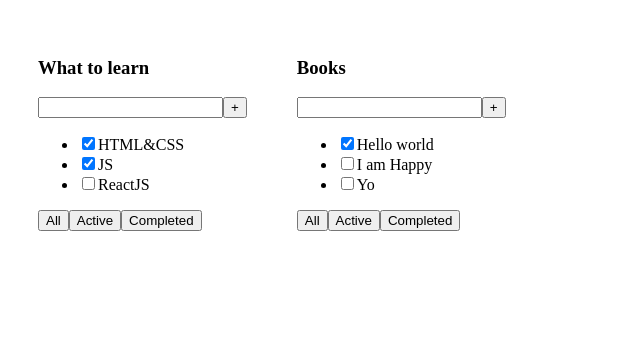
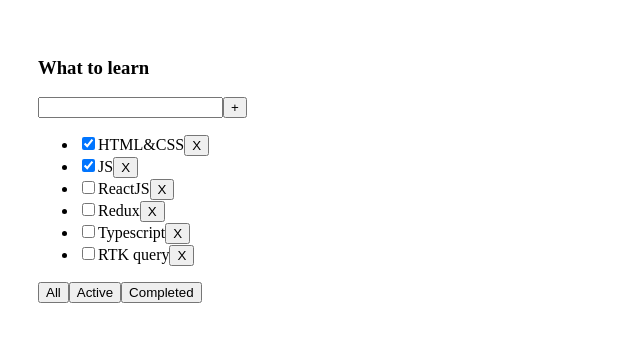
Before and after one commit to Yuliya9449/todo-list, a React (Vite) app: page / in a window 1280 px wide. Shown: the top 342 px of the page, without its empty margins (0-640 px from the left). Built offline with nearby package versions, Linux system fonts and the light colour scheme.

Commit message:
feat: add functions for delete task, change filter

```diff
--- a/package.json
+++ b/package.json
@@ -22,7 +22,8 @@
   },
   "dependencies": {
     "react": "^19.2.6",
-    "react-dom": "^19.2.6"
+    "react-dom": "^19.2.6",
+    "uuid": "^14.0.0"
   },
   "devDependencies": {
     "@eslint/js": "^10.0.1",
--- a/src/app/App.tsx
+++ b/src/app/App.tsx
@@ -1,29 +1,56 @@
+import { v1 } from 'uuid'
 import styles from './App.module.css'
 import { TodolistItem } from '@/features/TodolistItem'
+import { useMemo, useState } from 'react'
 
 export type Task = {
-  id: number
+  id: string
   title: string
   isDone: boolean
 }
 
+export type FilterValues = 'all' | 'active' | 'completed'
+
+const getFilteredTasks = (tasks: Task[], filter: FilterValues): Task[] => {
+  switch (filter) {
+    case 'active':
+      return tasks.filter((task) => !task.isDone)
+    case 'completed':
+      return tasks.filter((task) => task.isDone)
+    default:
+      return tasks
+  }
+}
+
 export const App = () => {
-  const tasks1: Task[] = [
-    { id: 1, title: 'HTML&CSS', isDone: true },
-    { id: 2, title: 'JS', isDone: true },
-    { id: 3, title: 'ReactJS', isDone: false },
-  ]
+  const [tasks, setTasks] = useState<Task[]>([
+    { id: v1(), title: 'HTML&CSS', isDone: true },
+    { id: v1(), title: 'JS', isDone: true },
+    { id: v1(), title: 'ReactJS', isDone: false },
+    { id: v1(), title: 'Redux', isDone: false },
+    { id: v1(), title: 'Typescript', isDone: false },
+    { id: v1(), title: 'RTK query', isDone: false },
+  ])
 
-  const tasks2: Task[] = [
-    { id: 1, title: 'Hello world', isDone: true },
-    { id: 2, title: 'I am Happy', isDone: false },
-    { id: 3, title: 'Yo', isDone: false },
-  ]
+  const [filter, setFilter] = useState<FilterValues>('all')
+
+  const filteredTasks = useMemo(() => getFilteredTasks(tasks, filter), [tasks, filter])
+
+  const deleteTask = (taskId: Task['id']) => {
+    const filteredTasks = tasks.filter((task) => {
+      return task.id !== taskId
+    })
+    setTasks(filteredTasks)
+  }
+
+  const changeFilter = (filter: FilterValues) => {
+    console.log('tuta')
+    setFilter(filter)
+  }
 
   return (
     <div className={styles.app}>
-      <TodolistItem title="What to learn" tasks={tasks1} />
-      <TodolistItem title="Books" tasks={tasks2} />
+      <TodolistItem title="What to learn" tasks={filteredTasks} deleteTask={deleteTask} changeFilter={changeFilter} />
     </div>
   )
 }
--- a/src/common/Button/Button.tsx
+++ b/src/common/Button/Button.tsx
@@ -1,7 +1,8 @@
 type Props = {
   title: string
+  onClick: () => void
 }
 
-export const Button = ({ title }: Props) => {
-  return <button>{title}</button>
+export const Button = ({ title, onClick }: Props) => {
+  return <button onClick={onClick}>{title}</button>
 }
--- a/src/features/TodolistItem.tsx
+++ b/src/features/TodolistItem.tsx
@@ -1,18 +1,20 @@
-import type { Task } from '@/app/App'
+import type { FilterValues, Task } from '@/app/App'
 import { Button } from '@/common/Button/Button'
 
 type Props = {
   title: string
   tasks: Task[]
+  deleteTask: (taskId: Task['id']) => void
+  changeFilter: (filter: FilterValues) => void
 }
 
-export const TodolistItem = ({ title, tasks }: Props) => {
+export const TodolistItem = ({ title, tasks, deleteTask, changeFilter }: Props) => {
   return (
     <div>
       <h3>{title}</h3>
       <div>
         <input />
-        <Button title={'+'} />
+        <Button title={'+'} onClick={() => {}} />
       </div>
       {tasks.length === 0 ? (
         <p>Тасок нет</p>
@@ -23,15 +25,16 @@
               <li key={task.id}>
                 <input type="checkbox" checked={task.isDone} />
                 <span>{task.title}</span>
+                <Button title={'X'} onClick={() => deleteTask(task.id)} />
               </li>
             )
           })}
         </ul>
       )}
       <div>
-        <Button title={'All'} />
-        <Button title={'Active'} />
-        <Button title={'Completed'} />
+        <Button title={'All'} onClick={() => changeFilter('all')} />
+        <Button title={'Active'} onClick={() => changeFilter('active')} />
+        <Button title={'Completed'} onClick={() => changeFilter('completed')} />
       </div>
     </div>
   )
```
Also changed, not shown: 1 other file (tests, documents, lock files or other folders).
